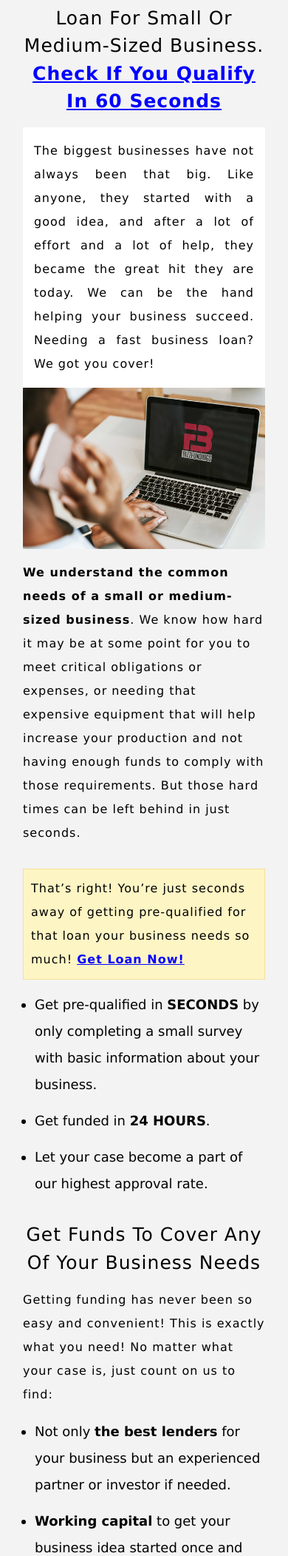
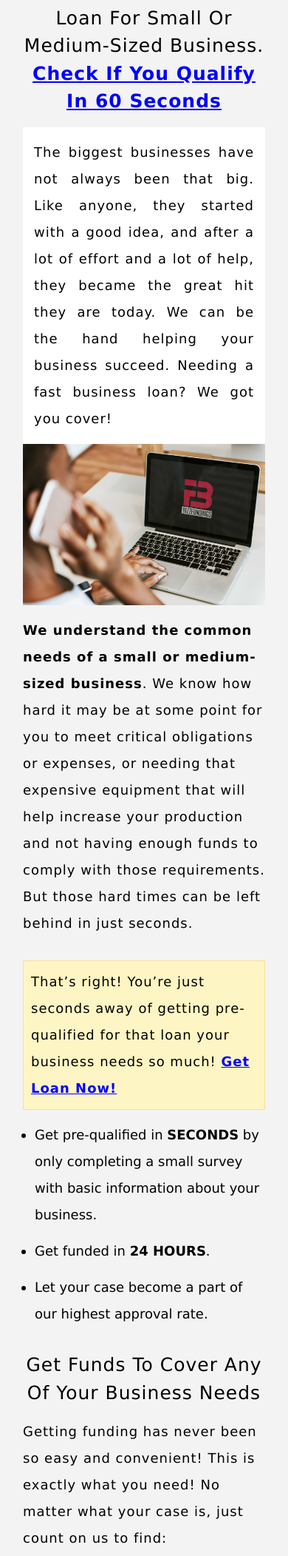
Before and after one commit to feelinggoodlewis/gratis-bizfunding, a PHP site: page /blog.html in a window 390 px wide. Shown: the part 202-2305 px from the top of the page at 74% size. Run offline with PHP 8.4, Linux system fonts and the light colour scheme; some web fonts are replaced.

Commit message:
change blog text

```diff
--- a/style.css
+++ b/style.css
@@ -1715,9 +1715,9 @@ footer a {
       min-height: auto !important;
    }
 
-   .blog-main p {
+   /* .blog-main p {
       font-size: 16px !important;
-   }
+   } */
 
    p.blog-intro {
       text-align: center;
```
